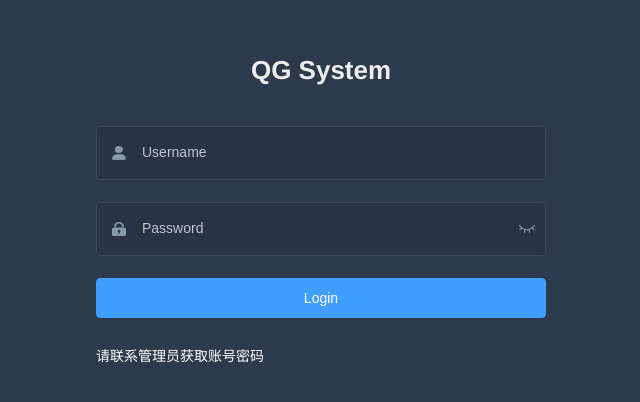
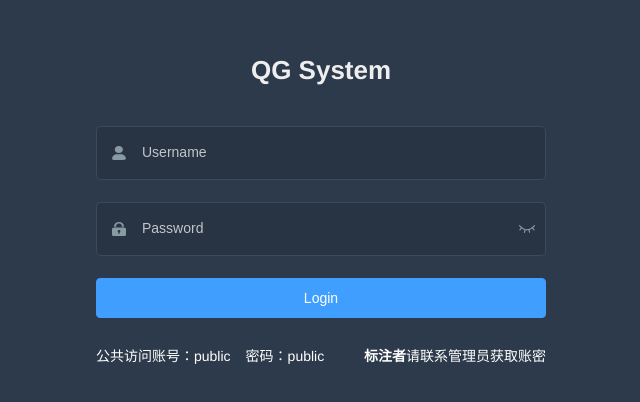
Before and after one commit to Congregalis/QGSystem-Vue, a Vue app: page /#/login in a window 1280 px wide. Shown: the part 104-506 px from the top of the page, without its empty margins (319-959 px from the left). Built offline with nearby package versions, Linux system fonts and the light colour scheme.

Commit message:
公开线上demo

```diff
--- a/src/permission.js
+++ b/src/permission.js
@@ -8,7 +8,7 @@ import getPageTitle from '@/utils/get-page-title'
 
 NProgress.configure({ showSpinner: false }) // NProgress Configuration
 
-const whiteList = ['/login', '/dashboard'] // no redirect whitelist
+const whiteList = ['/login'] // no redirect whitelist
 
 router.beforeEach(async(to, from, next) => {
   // start progress bar
--- a/src/views/login/index.vue
+++ b/src/views/login/index.vue
@@ -44,8 +44,9 @@
       <el-button :loading="loading" type="primary" style="width:100%;margin-bottom:30px;" @click.native.prevent="handleLogin">Login</el-button>
 
       <div class="tips">
-        <span style="margin-right:20px;"> 请联系管理员获取账号密码 </span>
-        <!-- <span> password: zsclqg</span> -->
+        <span style="margin-right:15px;">公共访问账号：public</span>
+        <span>密码：public</span>
+        <span style="float: right"><strong>标注者</strong>请联系管理员获取账密</span>
       </div>
 
     </el-form>
```
Also changed, not shown: 1 other file (tests, documents, lock files or other folders).
